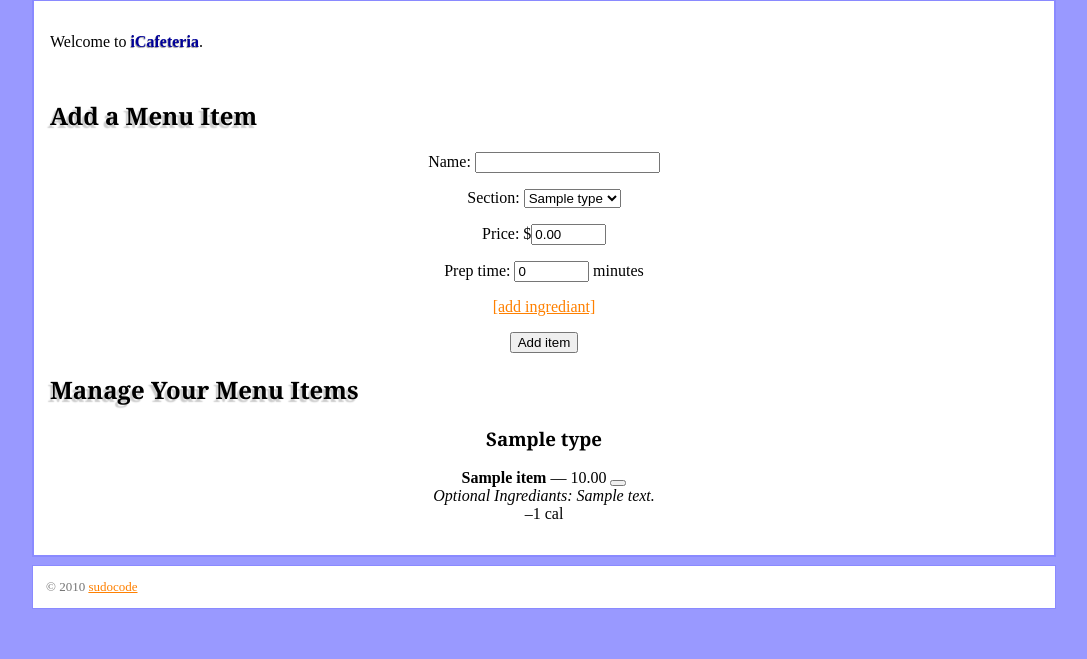
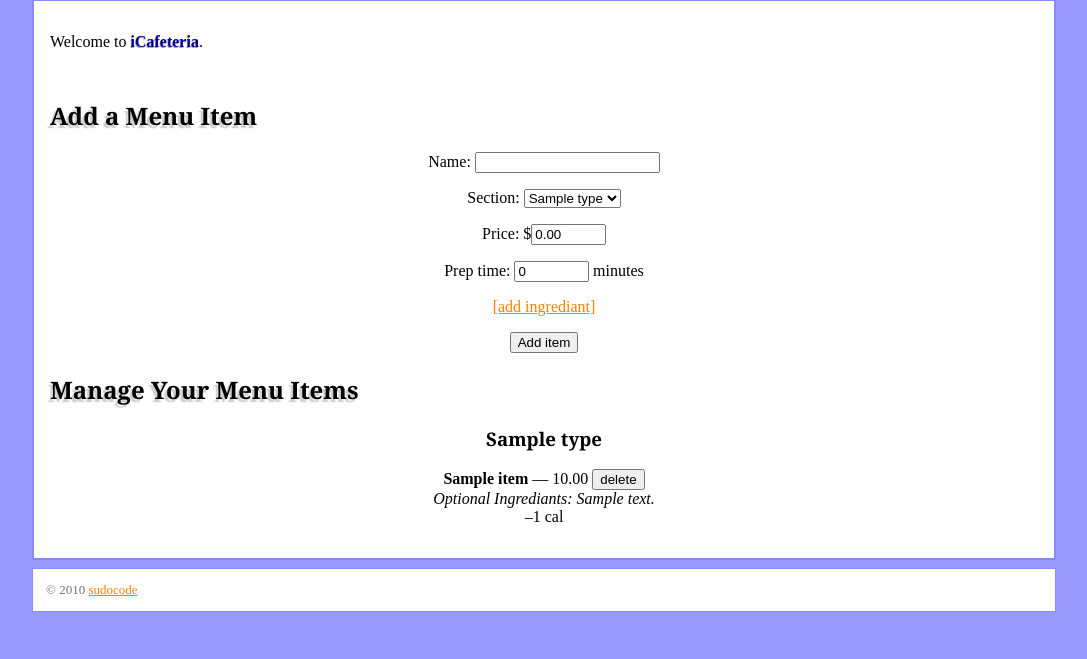
Before and after one commit to martinm2w/icafeteria, a PHP site: page /manage/item.php in a window 1280 px wide. Shown: the part 120-779 px from the top of the page, without its empty margins (96-1183 px from the left). Run offline with PHP 8.4, Linux system fonts and the light colour scheme; tables that the repository leaves empty hold one stand-in row (values such as "Sample post"); data that the repository does not hold is empty.

Commit message:
Bug fixes in the item management page

```diff
--- a/htdocs/manage/item.php
+++ b/htdocs/manage/item.php
@@ -180,7 +180,7 @@ while (($row = mysql_fetch_assoc($results)) !== FALSE) {
     echo '<li>';
     echo '<form action="/manage/item.php" method="POST">';
     echo "<input type=\"hidden\" name=\"item_id\" value=\"$row[item_id]\">";
-    echo "<div class=\"title\">$row[item_name] <span class=\"cost\">&mdash; $cost <button type=\"submit\" name=\"action\" value=\"delete\"></span></div></form>";
+    echo "<div class=\"title\">$row[item_name] <span class=\"cost\">&mdash; $cost <button type=\"submit\" name=\"action\" value=\"delete\">delete</button></span></div></form>";
 
     echo '<div class="ingrediants">';
 
```
